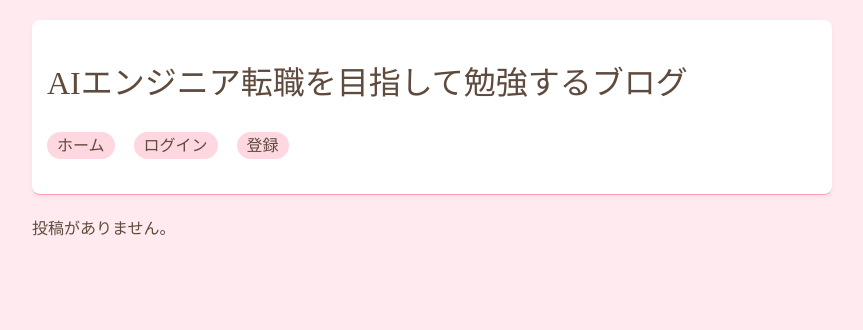
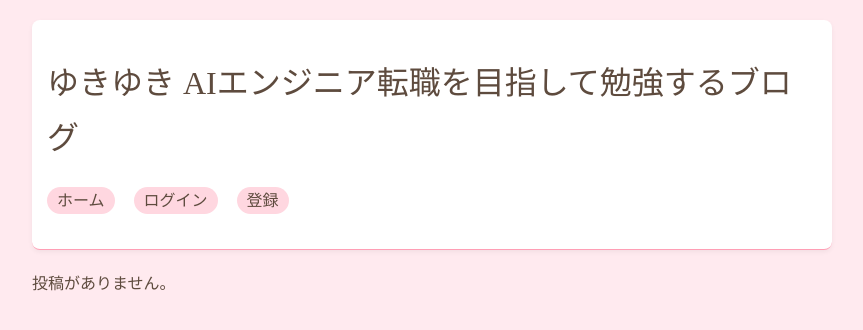
Before and after one commit to Forbusinessuseyukikoishiguro/DjangoBlogNew, a Django app: page / in a window 1280 px wide. Shown: the top 330 px of the page, without its empty margins (208-1071 px from the left). Run offline with Django 5.2, Linux system fonts and the light colour scheme; data that the repository does not hold is empty.

Commit message:
032211746桜色タイトルゆきゆき

```diff
--- a/blog/templates/blog/base.html
+++ b/blog/templates/blog/base.html
@@ -204,7 +204,7 @@
 </head>
 <body>
     <header>
-        <h1><a href="{% url 'blog-home' %}">AIエンジニア転職を目指して勉強するブログ</a></h1>
+        <h1><a href="{% url 'blog-home' %}">ゆきゆき AIエンジニア転職を目指して勉強するブログ</a></h1>
         <nav>
             <a href="{% url 'blog-home' %}">ホーム</a>
             {% if user.is_authenticated %}
```
